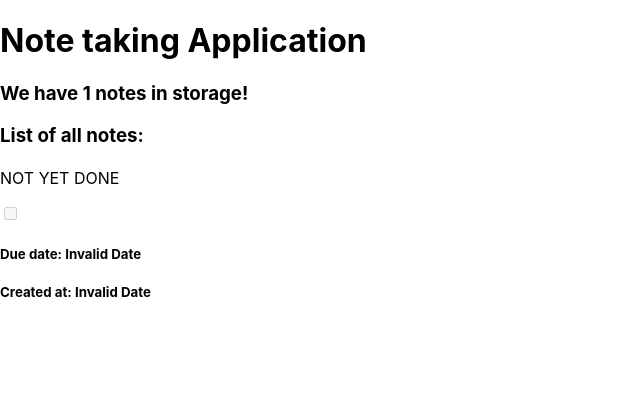
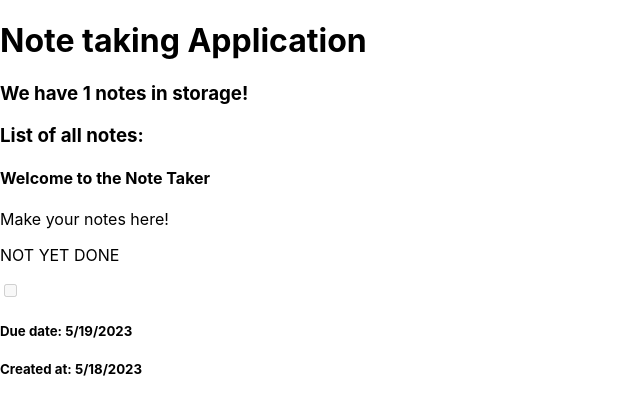
Before and after one commit to AppleVine/notebook-app, a React (Create React App) app: page / in a window 1280 px wide. Shown: the top 414 px of the page, without its empty margins (0-640 px from the left). Built offline with nearby package versions, Linux system fonts and the light colour scheme.

Commit message:
fixed note display, rendering data.

```diff
--- a/src/components/NoteDisplay.jsx
+++ b/src/components/NoteDisplay.jsx
@@ -1,10 +1,10 @@
-import { useEffect, useRef } from "react"
+import { useEffect, useState } from "react"
 import { useNoteData } from "../contexts/NotesContext";
 
 export default function NoteDisplay(props){
 
     const {id} = props;
-    let note = useRef({});
+    const [localNote, setLocalNote] = useState({});
 
     const globalNotesData = useNoteData();
 
@@ -12,9 +12,10 @@ export default function NoteDisplay(props){
 
     useEffect(() =>{
         // On start, find the note in globalNotesData that has an ID that matches props.id
-        note.current = globalNotesData.filter(globalSpecificNote => {
+        setLocalNote(globalNotesData.find(globalSpecificNote => { // filter returns an array which is note what we want, find returns a specific piece of data which is what we want.
             return globalSpecificNote.id === id;
-        })
+        }))
+        // eslint-disable-next-line react-hooks/exhaustive-deps
     }, [globalNotesData, id])
 
 
@@ -22,13 +23,13 @@ export default function NoteDisplay(props){
 
     return(
         <div>
-            <h4>{note.current.title}</h4>
-            <p>{note.current.description}</p>
-            <p>{note.current.isCompleted ? "COMPLETE" : "NOT YET DONE"}</p>
-            <input type="checkbox" disabled="disabled" value={note.isCompleted} />
-            <h5>Due date: {new Date(note.current.dueDate).toLocaleDateString()}</h5>
+            <h4>{localNote.title}</h4>
+            <p>{localNote.description}</p>
+            <p>{localNote.isCompleted ? "COMPLETE" : "NOT YET DONE"}</p>
+            <input type="checkbox" disabled="disabled" value={localNote.isCompleted} />
+            <h5>Due date: {new Date(localNote.dueDate).toLocaleDateString()}</h5>
             {/* <input type="date" readOnly value={note.dueDate} /> */}
-            <h5>Created at: {new Date(note.current.createdAtDate).toLocaleDateString()}</h5>
+            <h5>Created at: {new Date(localNote.createdAtDate).toLocaleDateString()}</h5>
             {/* <input type="datetime-local" readOnly value={note.createdAtDate} /> */}
         </div>
     )
```
